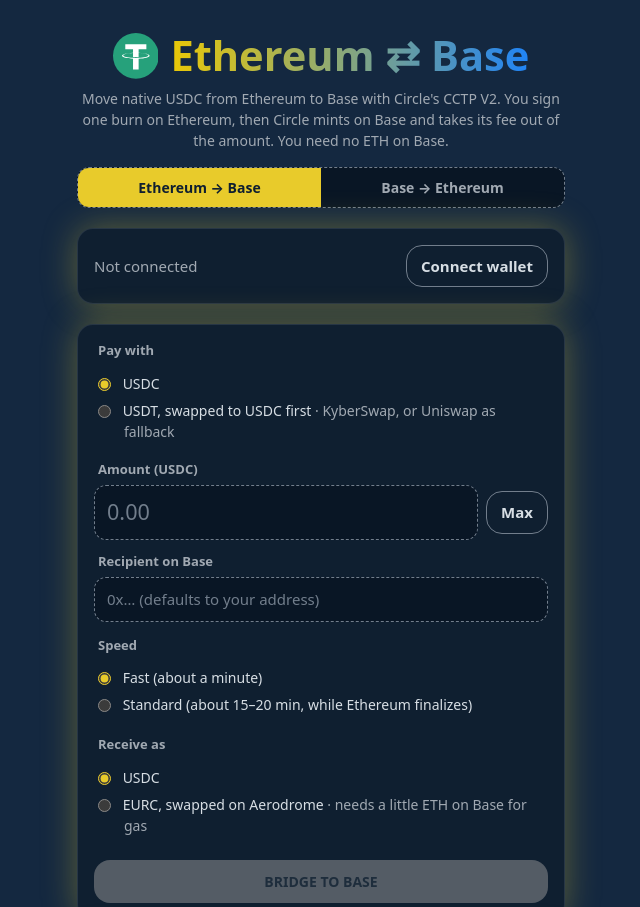
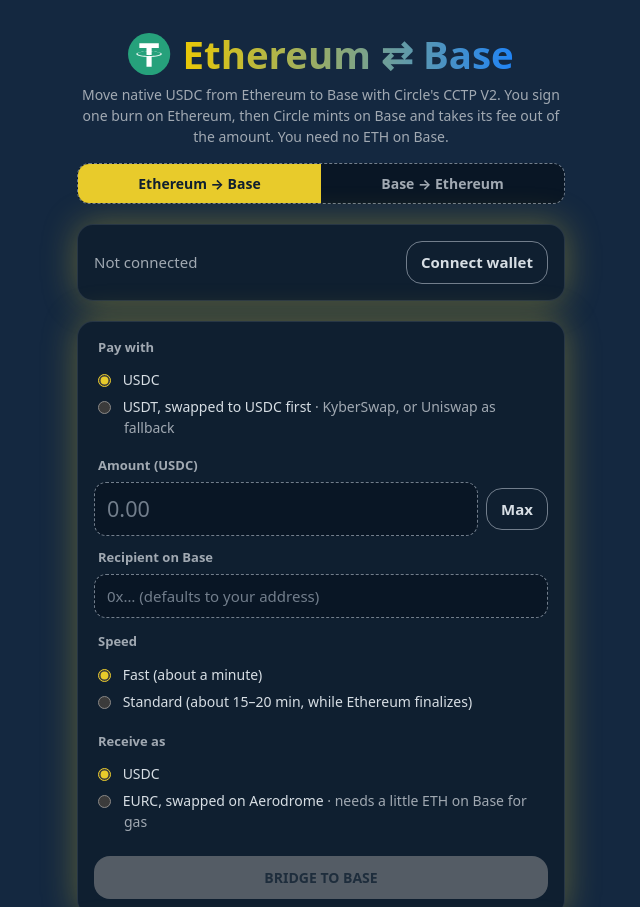
Before and after one commit to SwapMarket/eth2base, a plain HTML site: page index.html in a window 1280 px wide. Shown: the top 907 px of the page, without its empty margins (319-959 px from the left). Drawn offline with nearby package versions, Linux system fonts and the light colour scheme.

Commit message:
Keep the title on one line, scaling it with the screen width
Co-Authored-By: Claude Opus 5.5 <noreply@anthropic.com>

```diff
--- a/style.css
+++ b/style.css
@@ -41,7 +41,8 @@ h1 {
   align-items: center;
   justify-content: center;
   gap: 12px;
-  font-size: clamp(1.9rem, 6vw, 2.6rem);
+  font-size: clamp(1.3rem, 7.5vw, 2.4rem);
+  white-space: nowrap;
   line-height: 1.15;
   font-weight: 800;
 }
```
